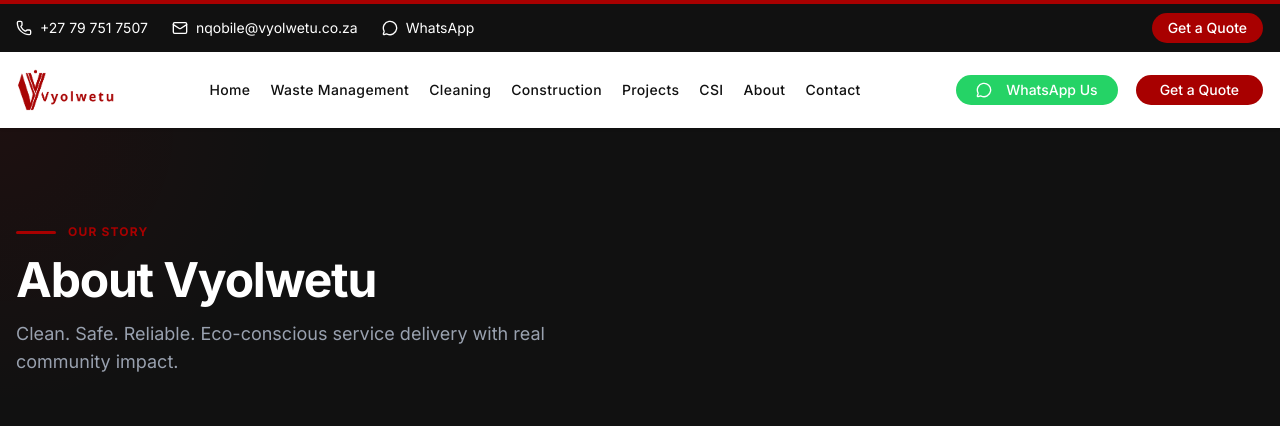
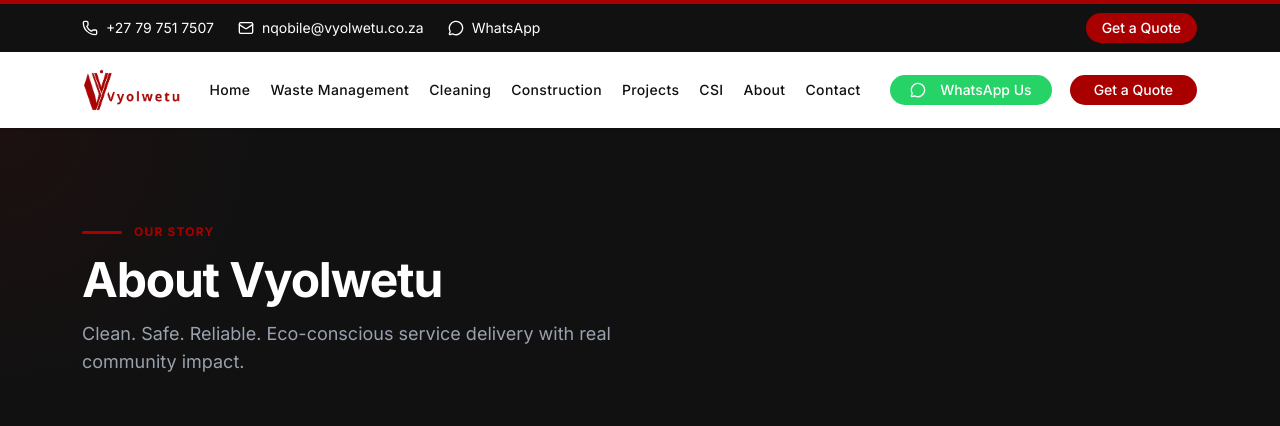
Before and after one commit to Tebza102/vyolwetu, a Next.js app: page /about in a window 1280 px wide. Shown: the top 426 px of the page. Built offline with nearby package versions, Linux system fonts and the light colour scheme.

Commit message:
Contain content: add max-width container, tighten gaps, fix typo

```diff
--- a/app/about/page.tsx
+++ b/app/about/page.tsx
@@ -57,7 +57,7 @@
 
       <section className="section-padding bg-white">
         <div className="container mx-auto px-4">
-          <div className="grid grid-cols-1 lg:grid-cols-2 gap-12 items-center">
+          <div className="grid grid-cols-1 lg:grid-cols-2 gap-8 lg:gap-10 items-center">
             <div>
               <div className="flex items-center gap-3 mb-4">
                 <span className="brand-accent-line" />
@@ -182,7 +182,7 @@
 
       <section className="section-padding bg-[#F7F7F7]">
         <div className="container mx-auto px-4">
-          <div className="grid grid-cols-1 lg:grid-cols-2 gap-12 items-center">
+          <div className="grid grid-cols-1 lg:grid-cols-2 gap-8 lg:gap-10 items-center">
             <div>
               <div className="flex items-center gap-3 mb-4">
                 <span className="brand-accent-line" />
--- a/app/cleaning/page.tsx
+++ b/app/cleaning/page.tsx
@@ -72,7 +72,7 @@
 
       <section className="section-padding bg-white">
         <div className="container mx-auto px-4">
-          <div className="grid grid-cols-1 lg:grid-cols-2 gap-12">
+          <div className="grid grid-cols-1 lg:grid-cols-2 gap-8 lg:gap-10">
             <div>
               <div className="flex items-center gap-3 mb-4">
                 <span className="brand-accent-line" />
--- a/app/construction/page.tsx
+++ b/app/construction/page.tsx
@@ -70,7 +70,7 @@
 
       <section className="section-padding bg-white">
         <div className="container mx-auto px-4">
-          <div className="grid grid-cols-1 lg:grid-cols-2 gap-12">
+          <div className="grid grid-cols-1 lg:grid-cols-2 gap-8 lg:gap-10">
             <div>
               <div className="flex items-center gap-3 mb-4">
                 <span className="brand-accent-line" />
--- a/app/contact/page.tsx
+++ b/app/contact/page.tsx
@@ -52,7 +52,7 @@
 
       <section className="section-padding bg-white">
         <div className="container mx-auto px-4">
-          <div className="grid grid-cols-1 lg:grid-cols-2 gap-12">
+          <div className="grid grid-cols-1 lg:grid-cols-2 gap-8 lg:gap-10">
             <div>
               <h2 className="text-2xl md:text-3xl font-bold text-[#111111] mb-6">
                 Let&apos;s Talk
--- a/app/csi/page.tsx
+++ b/app/csi/page.tsx
@@ -54,7 +54,7 @@
 
       <section className="section-padding bg-white brand-curve-bottom-right">
         <div className="container mx-auto px-4">
-          <div className="grid grid-cols-1 lg:grid-cols-2 gap-12 items-center">
+          <div className="grid grid-cols-1 lg:grid-cols-2 gap-8 lg:gap-10 items-center">
             <div className="relative aspect-[3/2] rounded-lg overflow-hidden shadow-lg">
               <Image
                 src="https://hjihzshrycisbfjvyzje.supabase.co/storage/v1/object/public/vyolwetu-images/CSI/WhatsApp%20Image%202026-03-02%20at%2012.37.08%20PM.jpeg"
@@ -156,7 +156,7 @@
 
       <section className="section-padding bg-white">
         <div className="container mx-auto px-4">
-          <div className="grid grid-cols-1 lg:grid-cols-2 gap-12 items-center">
+          <div className="grid grid-cols-1 lg:grid-cols-2 gap-8 lg:gap-10 items-center">
             <div>
               <div className="flex items-center gap-3 mb-4">
                 <span className="brand-accent-line" />
--- a/app/globals.css
+++ b/app/globals.css
@@ -240,3 +240,24 @@
 .btn-dark:hover {
   background-color: #2a2a2a;
 }
+
+/* Global container containment */
+.container,
+.content-container {
+  width: 100%;
+  max-width: 1180px;
+  margin-inline: auto;
+  padding-inline: 1rem;
+}
+@media (min-width: 640px) {
+  .container,
+  .content-container {
+    padding-inline: 1.5rem;
+  }
+}
+@media (min-width: 1024px) {
+  .container,
+  .content-container {
+    padding-inline: 2rem;
+  }
+}
--- a/app/page.tsx
+++ b/app/page.tsx
@@ -211,7 +211,7 @@
       {/* Why Vyolwetu / Trust Block */}
       <section className="section-padding bg-[#F7F7F7]">
         <div className="container mx-auto px-4">
-          <div className="grid grid-cols-1 lg:grid-cols-2 gap-12 items-center">
+          <div className="grid grid-cols-1 lg:grid-cols-2 gap-8 lg:gap-10 items-center">
             <div>
               <div className="flex items-center gap-3 mb-4">
                 <span className="brand-accent-line" />
@@ -377,7 +377,7 @@
       {/* CSI Module */}
       <section className="section-padding bg-white brand-curve-top-left">
         <div className="container mx-auto px-4">
-          <div className="grid grid-cols-1 lg:grid-cols-2 gap-12 items-center">
+          <div className="grid grid-cols-1 lg:grid-cols-2 gap-8 lg:gap-10 items-center">
             <div>
               <div className="flex items-center gap-3 mb-4">
                 <span className="brand-accent-line" />
--- a/app/waste-management/page.tsx
+++ b/app/waste-management/page.tsx
@@ -70,7 +70,7 @@
 
       <section className="section-padding bg-white">
         <div className="container mx-auto px-4">
-          <div className="grid grid-cols-1 lg:grid-cols-2 gap-12">
+          <div className="grid grid-cols-1 lg:grid-cols-2 gap-8 lg:gap-10">
             <div>
               <div className="flex items-center gap-3 mb-4">
                 <span className="brand-accent-line" />
@@ -196,7 +196,7 @@
               Our Work
             </h2>
           </div>
-          <div className="grid grid-cols-1 md:grid:grid-cols-3 gap-6">
+          <div className="grid grid-cols-3 gap-6">
             <div className="card-brand overflow-hidden">
               <div className="relative h-48">
                 <Image
```
